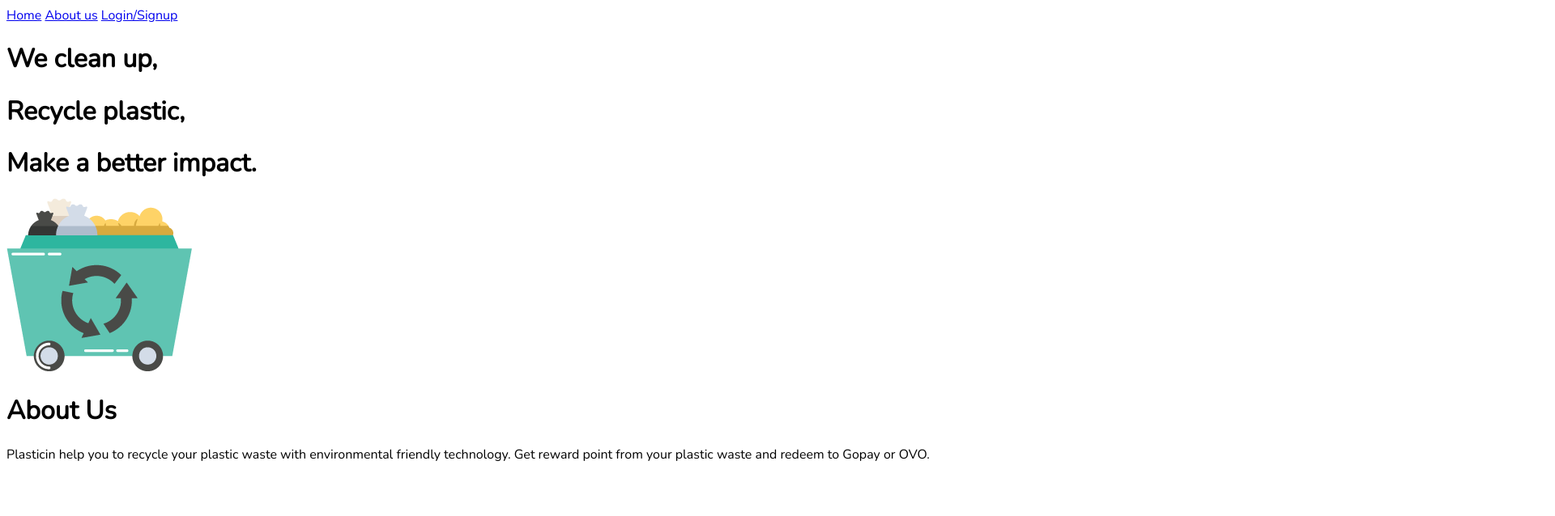
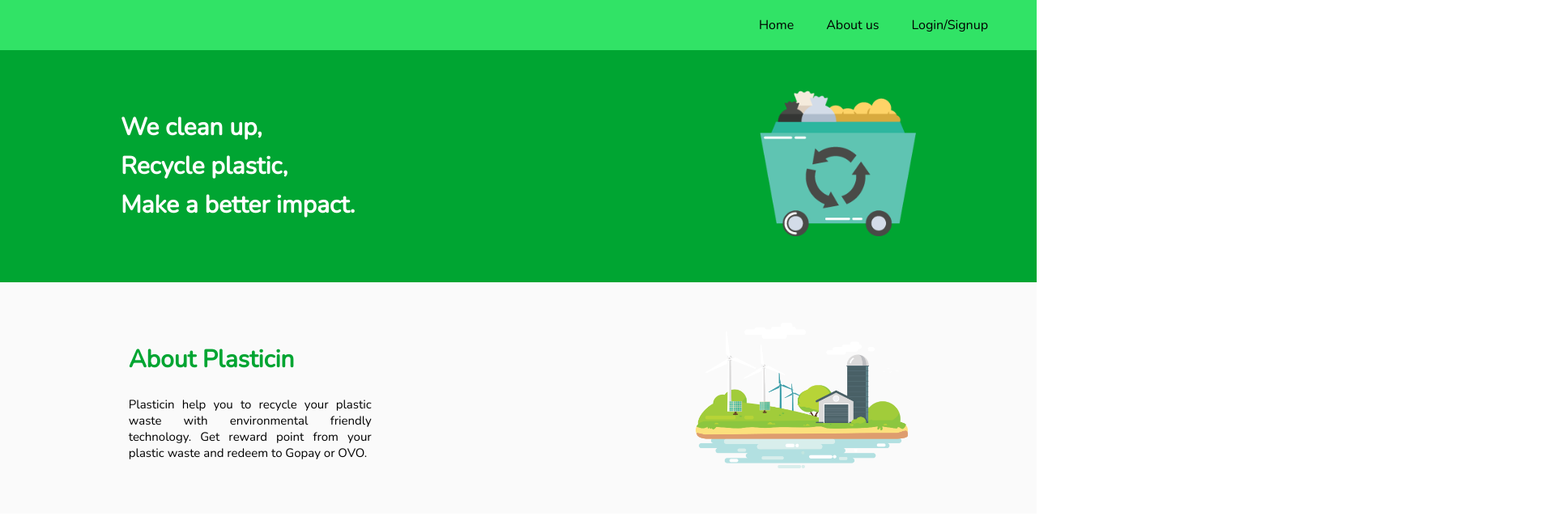
Before and after one commit to plasticin-indonesia/plasticin-web, a plain HTML site: page index.html in a window 1280 px wide. Shown: the top 638 px of the page at 81% size, 1920 px wide, since content can reach past the window. Drawn offline with nearby package versions, Linux system fonts and the light colour scheme.

Commit message:
improve html css

```diff
--- /dev/null
+++ b/index.css
@@ -0,0 +1,77 @@
+body {
+  margin: 0;
+  width: 100%;
+}
+
+.navigation {
+  display: flex;
+  justify-content: flex-end;
+  padding: 10px 30px;
+  background-color: #31e366;
+}
+
+.navigation a {
+  display: block;
+  text-decoration: none;
+  color: black;
+  padding: 10px 30px 10px 10px;
+}
+
+.header {
+  display: flex;
+  justify-content: center;
+  padding: 50px;
+  background-color: #00a532;
+}
+
+.jargon {
+  display: flex;
+  flex-direction: column;
+  font-size: 20px;
+  color: white;
+}
+
+.jargon-top {
+  margin-bottom: 2px;
+}
+
+.jargon-middle {
+  margin-top: 5px;
+  margin-bottom: 2px;
+}
+
+.jargon-bottom {
+  margin-top: 5px;
+}
+.plastic-icon {
+  padding-left: 500px;
+  height: 180px;
+}
+
+.about {
+  display: flex;
+  justify-content: center;
+  padding: 50px;
+  background-color: #fafafa;
+}
+
+.about-info {
+  display: flex;
+  flex-direction: column;
+  text-justify: auto;
+  font-size: 20px;
+  color: #00a532;
+}
+
+.text {
+  text-align: justify;
+  width: 300px;
+  font-size: 15px;
+  margin-top: 0px;
+  color: black;
+}
+
+.about-photo {
+  height: 180px;
+  padding-left: 400px;
+}
--- a/index.html
+++ b/index.html
@@ -9,6 +9,7 @@
       rel="stylesheet"
       href="https://fonts.googleapis.com/css?family=Nunito"
     />
+    <link rel="stylesheet" href="index.css" />
     <style>
       body {
         font-family: "Nunito";
@@ -19,25 +20,33 @@
     <div id="container" class="container">
       <nav id="navigation" class="navigation">
         <a href="index.html">Home</a>
-        <a href="about-us/index.html">About us</a>
-        <a href="login-signup/index.html">Login/Signup</a>
+        <a href="../about-us/index.html">About us</a>
+        <a href="../login-signup/index.html">Login/Signup</a>
       </nav>
 
       <div id="header" class="header">
-        <h1>We clean up,</h1>
-        <h1>Recycle plastic,</h1>
-        <h1>Make a better impact.</h1>
-        <img src="images/plastic-icon.png" alt="plastic-icon" />
+        <section id="jargon" class="jargon">
+          <h1 class="jargon-top">We clean up,</h1>
+          <h1 class="jargon-middle">Recycle plastic,</h1>
+          <h1 class="jargon-bottom">Make a better impact.</h1>
+        </section>
+        <img
+          class="plastic-icon"
+          src="images/plastic-icon.png"
+          alt="plastic-icon"
+        />
       </div>
 
       <div id="about" class="about">
-        <h1>About Us</h1>
-        <p>
-          Plasticin help you to recycle your plastic waste with environmental
-          friendly technology. Get reward point from your plastic waste and
-          redeem to Gopay or OVO.
-        </p>
-        <img src="images/about-us.png" alt="about-us" />
+        <section id="about-info" class="about-info">
+          <h1 class="about-tile">About Plasticin</h1>
+          <p class="text">
+            Plasticin help you to recycle your plastic waste with environmental
+            friendly technology. Get reward point from your plastic waste and
+            redeem to Gopay or OVO.
+          </p>
+        </section>
+        <img class="about-photo" src="images/about-us.png" alt="about-us" />
       </div>
 
       <h1>How to Use</h1>
```
